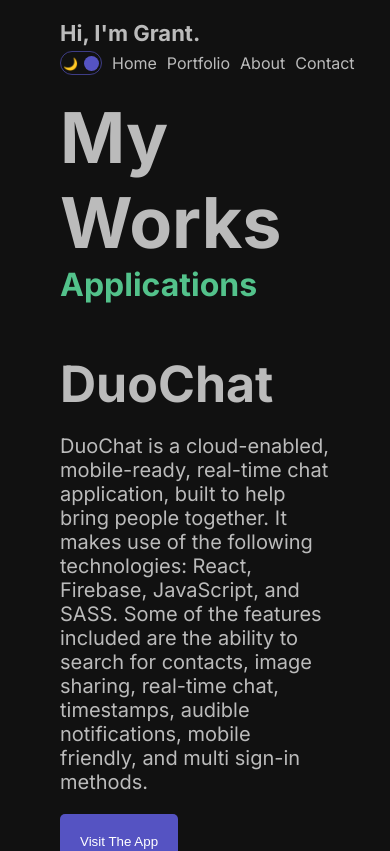
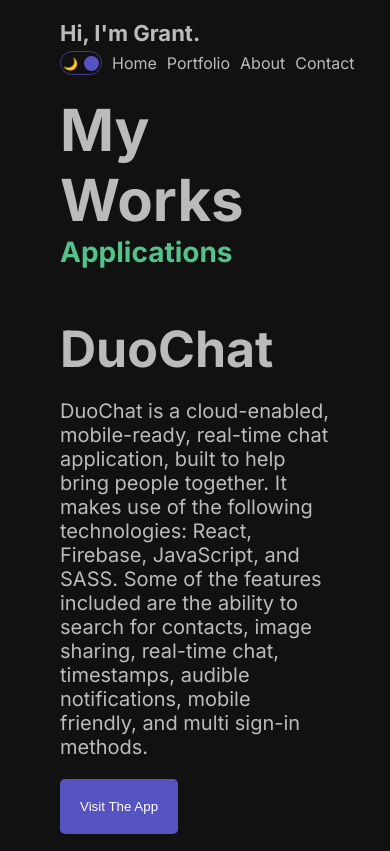
Before and after one commit to GrantLicata/Portfolio, a Next.js app: page /portfolio in a window 390 px wide. Shown: the top 851 px of the page. Built offline with nearby package versions, Linux system fonts and the light colour scheme.

Commit message:
Portfolio title style adjusted

```diff
--- a/src/app/portfolio/page.module.css
+++ b/src/app/portfolio/page.module.css
@@ -58,7 +58,11 @@
 
 @media only screen and (max-width: 768px) {
   .mainTitle {
-    font-size: 70px;
+    font-size: 58px;
+  }
+
+  .categoryTitle {
+    font-size: 28px;
   }
 
   .img {
```
